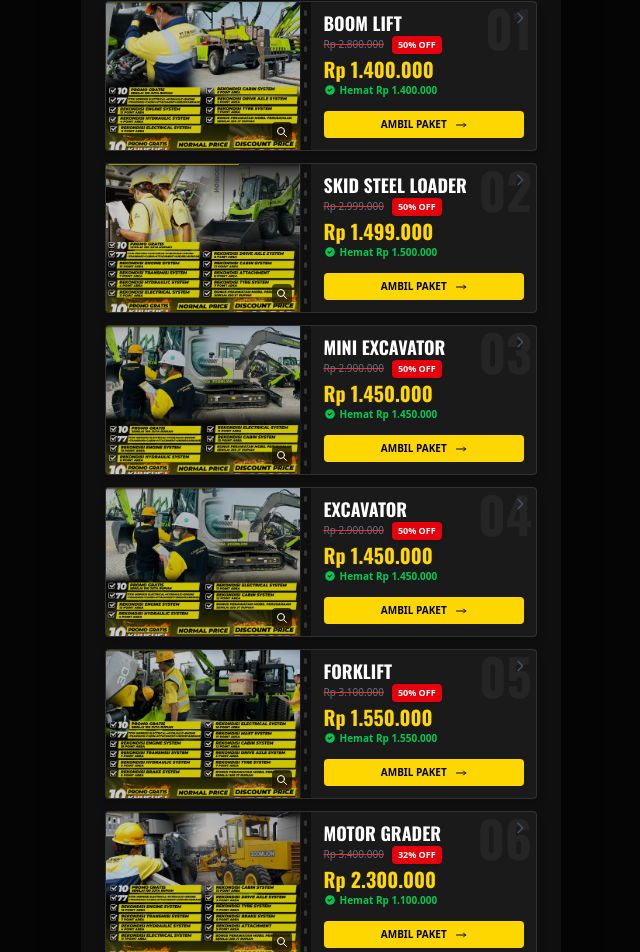
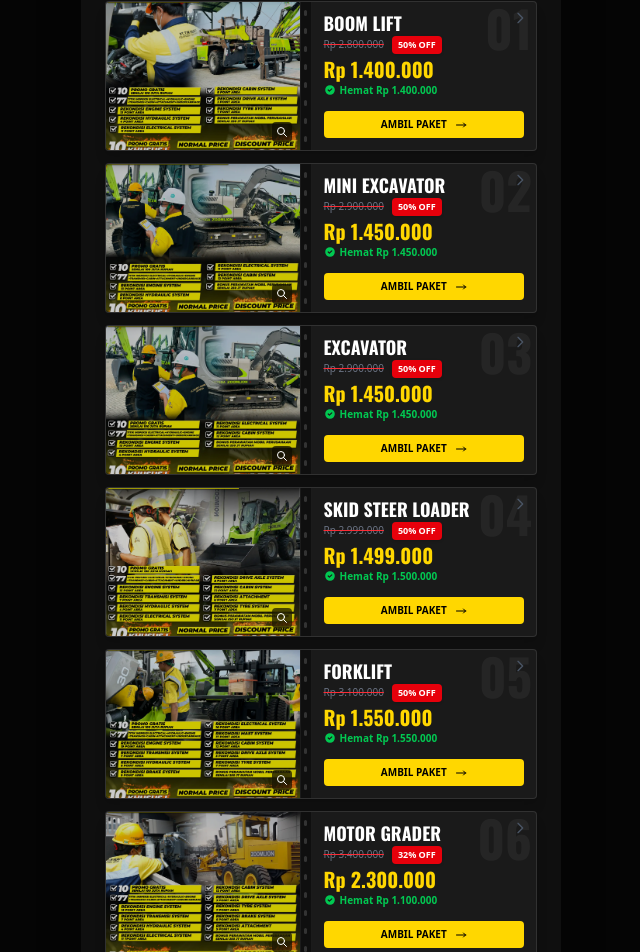
Before and after one commit to made-devs/thei-lp, a Next.js app: page / in a window 1280 px wide. Shown: the part 7684-8636 px from the top of the page, without its empty margins (319-959 px from the left). Built offline with nearby package versions, Linux system fonts and the light colour scheme.

Commit message:
Revisi Harga Repair Hemat

```diff
--- a/src/data/data.js
+++ b/src/data/data.js
@@ -1055,13 +1055,6 @@ export const repairServices = {
       pricePromo: 1400000,
     },
     {
-      id: 'rh-16',
-      title: 'Paket Repair Skid Steel Loader Hemat',
-      image: '/repair-hemat/skid.webp',
-      priceNormal: 2999000,
-      pricePromo: 1499000,
-    },
-    {
       id: 'rh-2',
       title: 'Paket Repair Mini Excavator Hemat',
       image: '/repair-hemat/miniex.webp',
@@ -1074,6 +1067,13 @@ export const repairServices = {
       image: '/repair-hemat/ex.webp',
       priceNormal: 2900000,
       pricePromo: 1450000,
+    },
+    {
+      id: 'rh-16',
+      title: 'Paket Repair Skid Steer Loader Hemat',
+      image: '/repair-hemat/skid.webp',
+      priceNormal: 2999000,
+      pricePromo: 1499000,
     },
     {
       id: 'rh-1',
```
